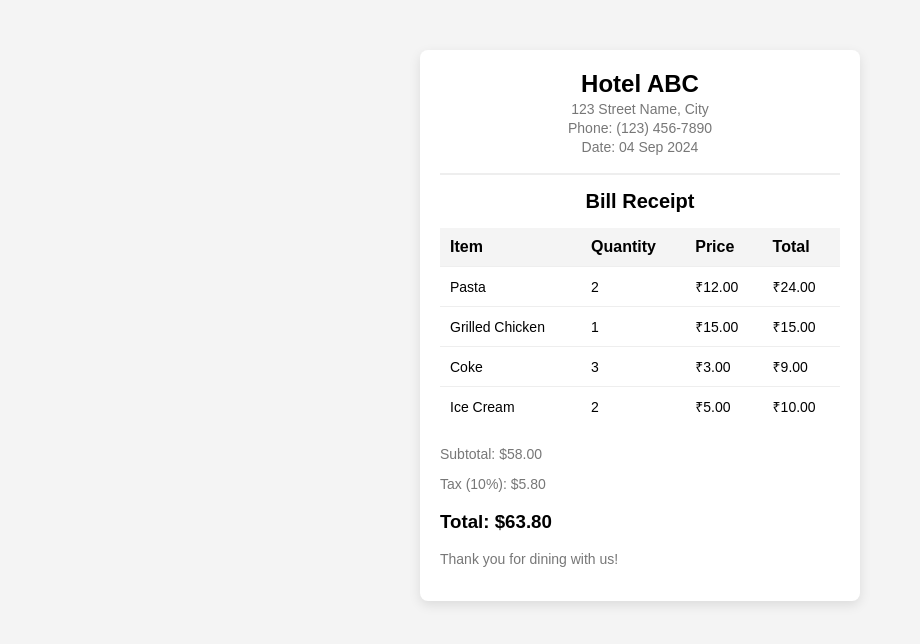
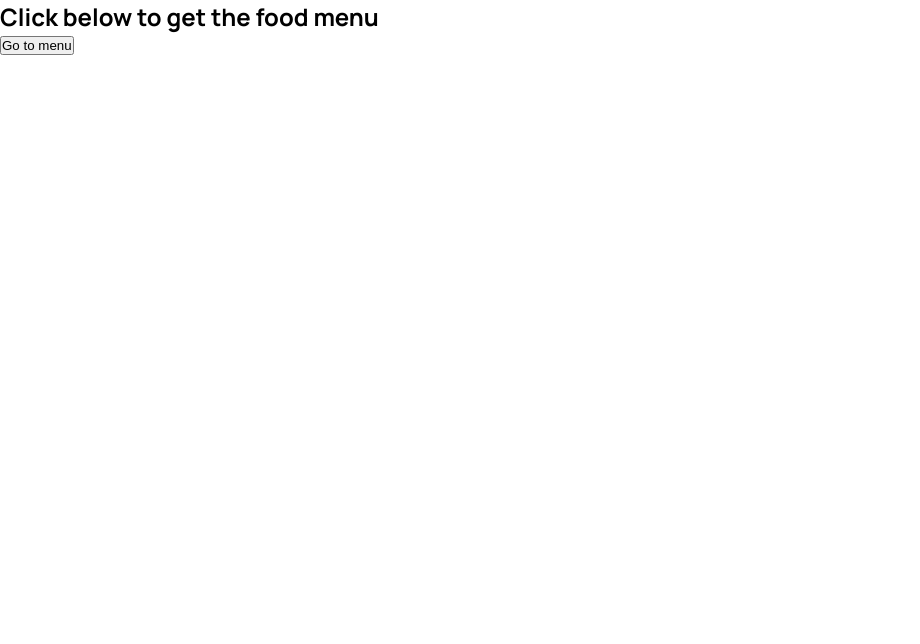
Before and after one commit to sherief-ibunsali/restaurant, a React (Create React App) app: page / in a window 1280 px wide. Shown: the top 644 px of the page, without its empty margins (0-920 px from the left). Built offline with nearby package versions, Linux system fonts and the light colour scheme.

Commit message:
updated files

```diff
--- a/src/index.js
+++ b/src/index.js
@@ -1,14 +1,14 @@
 import React from "react";
 import ReactDOM from "react-dom/client";
 
-// import RouterReact from "./Route";
+import RouterReact from "./Route";
 // import { Success } from "./components/success";
 // import { Fail } from "./components/fail";
-import Bill from "./components/bill";
+// import Bill from "./components/bill";
 
 function RestaurantApp() {
-  // return <RouterReact/>;
-  return <Bill/>
+  return <RouterReact/>;
+  // return <Bill/>
 }
 
 const root = ReactDOM.createRoot(document.getElementById("root"));
```
